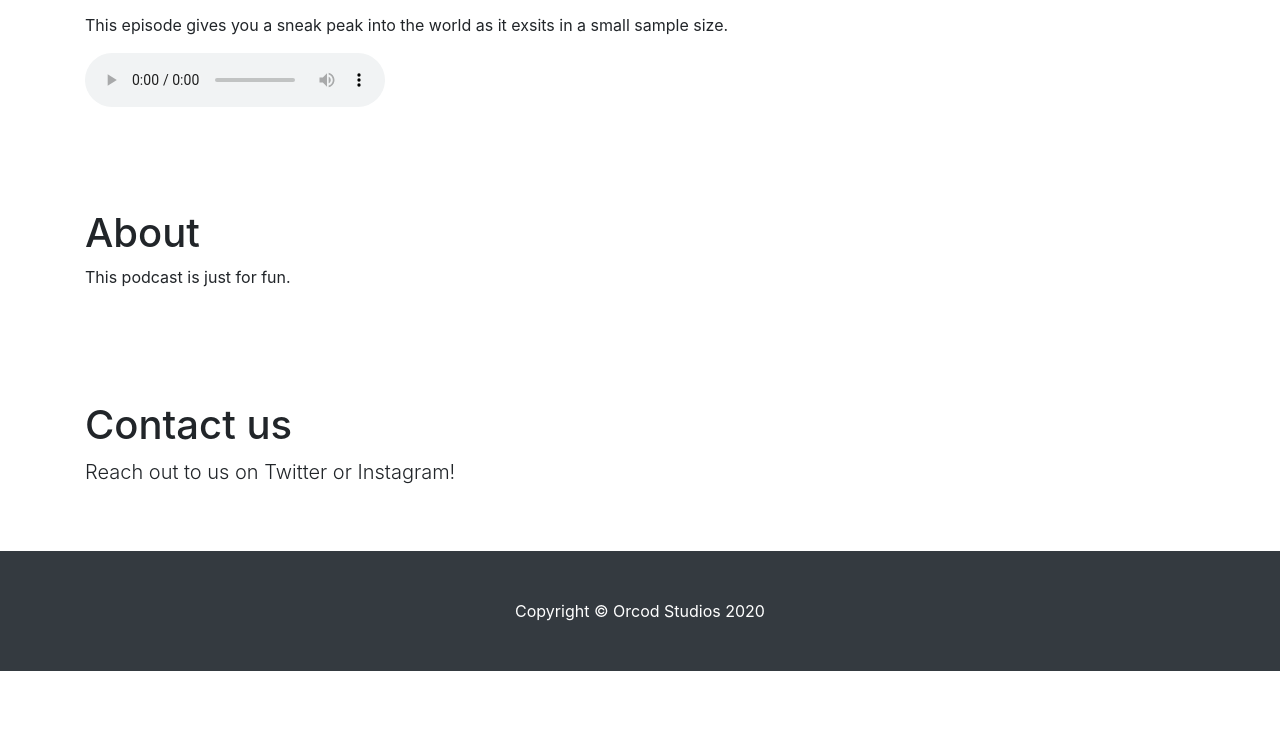
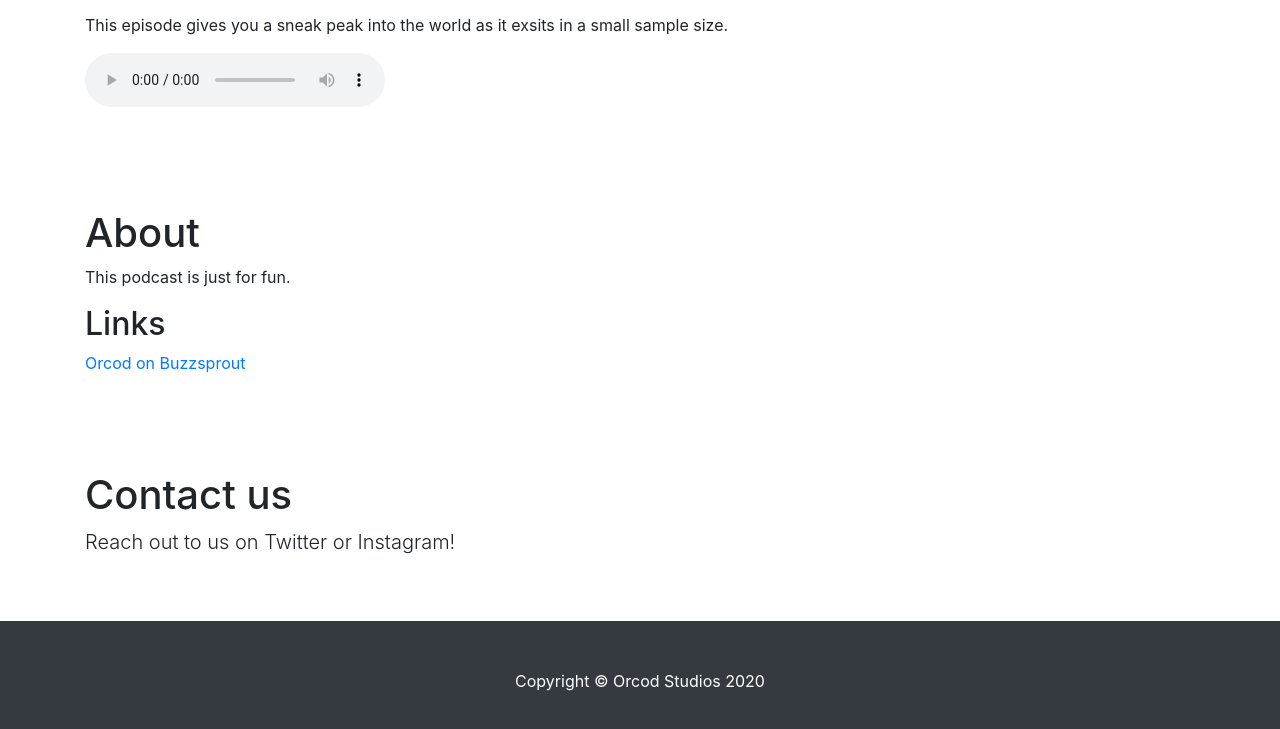
Before and after one commit to noveoko/orcod, a website: page index.html in a window 1280 px wide. Shown: the part 681-1410 px from the top of the page. Before the commit the page ends 1352 px from the top, so only its background shows below. Drawn offline with Linux system fonts and the light colour scheme.

Commit message:
added link

```diff
--- a/index.html
+++ b/index.html
@@ -97,6 +97,8 @@
     <div class="container">
   <h1>About</h1>
   <p>This podcast is just for fun.</p>
+  <h2>Links</h2>
+  <a href="https://www.buzzsprout.com/1393612/episodes">Orcod on Buzzsprout</a>
     </div>
   </section>
 
```
